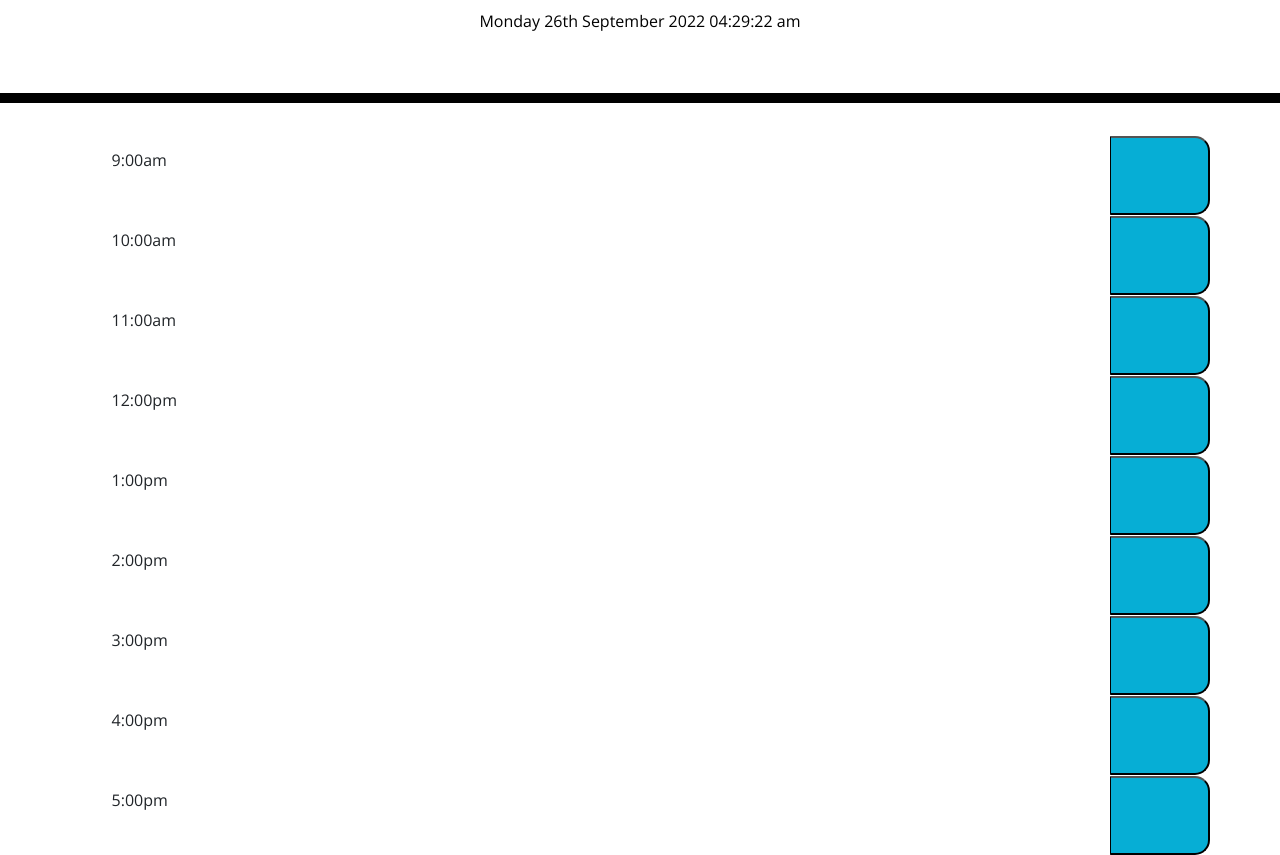
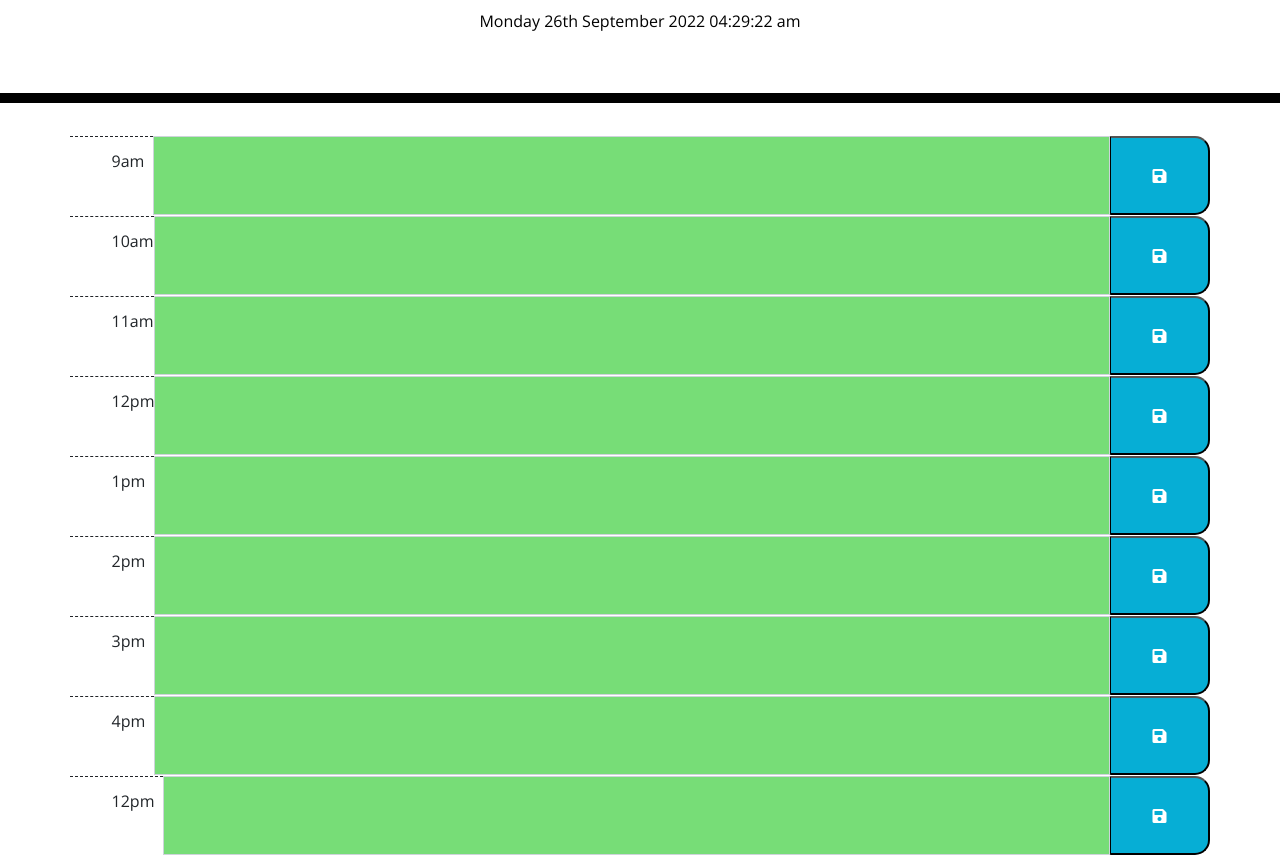
Before and after one commit to rickymoua/cool-workday-scheduler, a plain HTML site: page index.html in a window 1280 px wide. Shown: the part 181-1036 px from the top of the page. Drawn offline with nearby package versions, Linux system fonts and the light colour scheme.

Commit message:
added Js local storage and change in style sheet border

```diff
--- a/css/style.css
+++ b/css/style.css
@@ -11,6 +11,7 @@ textarea {
   color: #000000;
   border-left: 1px solid black;
   padding: 10px;
+
 }
 
 .jumbotron {
@@ -75,10 +76,7 @@ textarea {
   transition: all 0.3s ease-in-out;
 }
 
-.input-group-text-hour{
-  border: none;
+.input-group-addon{
+  border-top: dashed 1px;
+
 }
-
-.form-control {
-border: none;
-}
--- a/index.html
+++ b/index.html
@@ -30,95 +30,96 @@
       <span id="time-display">00:00:00</span>
     </header>
 
-    <div class="container">
+
       <!-- Timeblocks go here 9am -->
+      <div class="container">
       <div class="row">
         <div class="input-group">
         <div class="input-group-addon">
-          <span class="input-group-text-hour">9:00am</span>
+          <span class="input-group-text-hour">9am  </span>
         </div>
         <textarea class="form-control" aria-label="textarea" id="9am"></textarea>
-        <button type="button" class="saveBtn"><i class="cloud"></i></button>
+        <button type="button" class="saveBtn"><i class="fas fa-save"></i></button>
     </div>
       </div>
 
       <div class="row">
         <div class="input-group">
         <div class="input-group-addon">
-          <span class="input-group-text-hour">10:00am</span>
+          <span class="input-group-text-hour">10am</span>
         </div>
         <textarea class="form-control" aria-label="textarea" id="10am"></textarea>
-        <button type="button" class="saveBtn"><i class="cloud"></i></button>
+        <button type="button" class="saveBtn"><i class="fas fa-save"></i></button>
     </div>
       </div>
 
       <div class="row">
         <div class="input-group">
         <div class="input-group-addon">
-          <span class="input-group-text-hour">11:00am</span>
+          <span class="input-group-text-hour">11am</span>
         </div>
         <textarea class="form-control" aria-label="textarea" id="11am"></textarea>
-        <button type="button" class="saveBtn"><i class="cloud"></i></button>
+        <button type="button" class="saveBtn"><i class="fas fa-save"></i></button>
     </div>
       </div>
 
       <div class="row">
         <div class="input-group">
         <div class="input-group-addon">
-          <span class="input-group-text-hour">12:00pm</span>
+          <span class="input-group-text-hour">12pm</span>
         </div>
         <textarea class="form-control" aria-label="textarea" id="12pm"></textarea>
-        <button type="button" class="saveBtn"><i class="cloud"></i></button>
+        <button type="button" class="saveBtn"><i class="fas fa-save"></i></button>
     </div>
       </div>
 
       <div class="row">
         <div class="input-group">
         <div class="input-group-addon">
-          <span class="input-group-text-hour">1:00pm</span>
+          <span class="input-group-text-hour">1pm  </span>
         </div>
-        <textarea class="form-control" aria-label="textarea" id="1pm"></textarea>
-        <button type="button" class="saveBtn"><i class="cloud"></i></button>
+        <textarea class="form-control" aria-label="textarea" id="13pm"></textarea>
+        <button type="button" class="saveBtn"><i class="fas fa-save"></i></button>
     </div>
       </div>
 
       <div class="row">
         <div class="input-group">
         <div class="input-group-addon">
-          <span class="input-group-text-hour">2:00pm</span>
+          <span class="input-group-text-hour">2pm  </span>
         </div>
-        <textarea class="form-control" aria-label="textarea" id="2pm"></textarea>
-        <button type="button" class="saveBtn"><i class="cloud"></i></button>
+        <textarea class="form-control" aria-label="textarea" id="14pm"></textarea>
+        <button type="button" class="saveBtn"><i class="fas fa-save"></i></button>
     </div>
       </div>
 
       <div class="row">
         <div class="input-group">
         <div class="input-group-addon">
-          <span class="input-group-text-hour">3:00pm</span>
+          <span class="input-group-text-hour">3pm  </span>
         </div>
-        <textarea class="form-control" aria-label="textarea" id="3pm"></textarea>
-        <button type="button" class="saveBtn"><i class="cloud"></i></button>
+        <textarea class="form-control" aria-label="textarea" id="15pm"></textarea>
+        <button type="button" class="saveBtn"><i class="fas fa-save"></i></button>
     </div>
       </div>
 
       <div class="row">
         <div class="input-group">
         <div class="input-group-addon">
-          <span class="input-group-text-hour">4:00pm</span>
+          <span class="input-group-text-hour">4pm  </span>
         </div>
-        <textarea class="form-control" aria-label="textarea" id="4pm"></textarea>
-        <button type="button" class="saveBtn"><i class="cloud"></i></button>
+        <textarea class="form-control" aria-label="textarea" id="16pm"></textarea>
+        <button type="button" class="saveBtn"><i class="fas fa-save"></i></button>
     </div>
       </div>
 
       <div class="row">
         <div class="input-group">
         <div class="input-group-addon">
-          <span class="input-group-text-hour">5:00pm</span>
+          <span class="input-group-text-hour">12pm  </span>
         </div>
-        <textarea class="form-control" aria-label="textarea" id="5pm"></textarea>
-        <button type="button" class="saveBtn"><i class="cloud"></i></button>
+        <textarea class="form-control" aria-label="textarea" id="17pm"></textarea>
+        <button type="button" class="saveBtn"><i class="fas fa-save"></i></button>
     </div>
       </div>
 
--- a/js/script.js
+++ b/js/script.js
@@ -1,10 +1,79 @@
-// Date and time using moment.js
+
+  // Date and time using moment.js
+  var currentHourDate = moment().format('dddd Do MMMM YYYY hh:mm:ss a');
+
 function date_time() {
     now = moment().format('dddd Do MMMM YYYY hh:mm:ss a');
     document.getElementById('time-display').innerHTML = now;
     setTimeout(function () { date_time(); },
 
     1000);
-  }
+}
+  date_time();
+  // hours variables
 
-  date_time();
+  var nine = $("#9am");
+  var ten = $("#10am");
+  var eleven = $("#11am");
+  var twelve = $("#12pm");
+  var one = $("#13pm");
+  var two = $("#14pm");
+  var three = $("#15pm");
+  var four = $("#16pm");
+  var five = $("#17pm");
+
+  var hourSpan;
+  var hour = moment().hours();
+  var userInput;
+
+
+function initPage() {
+
+    var init9 = JSON.parse(localStorage.getItem("9am  ")); nine.val(init9);
+
+    var init10 = JSON.parse(localStorage.getItem("10am")); ten.val(init10);
+
+    var init11 = JSON.parse(localStorage.getItem("11am")); eleven.val(init11);
+
+    var init12 = JSON.parse(localStorage.getItem("12pm")); twelve.val(init12);
+
+    var init1 = JSON.parse(localStorage.getItem("1pm  ")); one.val(init1);
+
+    var init2 = JSON.parse(localStorage.getItem("2pm  ")); two.val(init2);
+
+    var init3 = JSON.parse(localStorage.getItem("3pm  ")); three.val(init3);
+
+    var init4 = JSON.parse(localStorage.getItem("4pm  ")); four.val(init4);
+
+    var init5 = JSON.parse(localStorage.getItem("5pm  ")); five.val(init5);
+    }
+
+function background () {
+
+    $(".form-control").each(function () {
+        var timeTest = parseInt($(this).attr("id"));
+        hour = parseInt(hour);
+
+        if (hour > timeTest) {
+            $(this).addClass("past");
+        } else if (hour < timeTest) {
+            $(this).addClass("future");
+        } else {
+            $(this).addClass("present");
+        }
+    });
+}
+
+    $(document).ready(function () {
+        initPage()
+        background()
+    });
+
+    $(document).ready(function () {
+        $(".saveBtn").on("click", function () {
+
+            var text = $(this).siblings(".form-control").val();
+            var time = $(this).siblings(".input-group-text-hour").text().trim();
+            localStorage.setItem("text", "JSON.stringify(text)");
+        });
+    });
```
